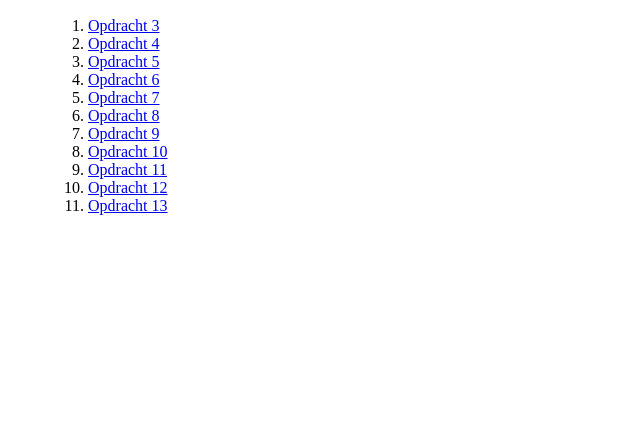
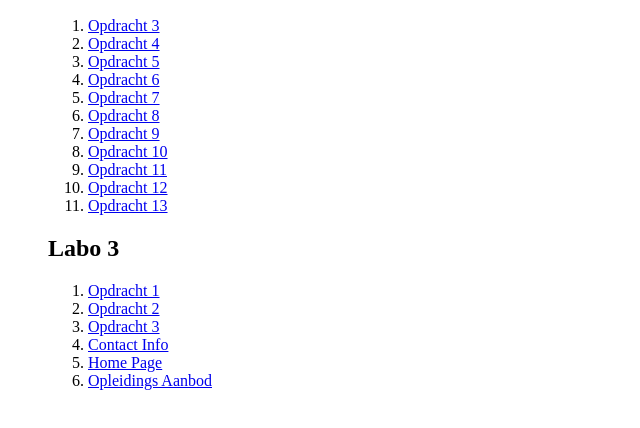
Before and after one commit to aaronVangermeersch/webDevelopment, a plain HTML site: page index.html in a window 1280 px wide. Shown: the part 136-564 px from the top of the page, without its empty margins (0-640 px from the left). Drawn offline with Linux system fonts and the light colour scheme.

Commit message:
Update index.html

```diff
--- a/index.html
+++ b/index.html
@@ -22,10 +22,23 @@
             <li><a href="labo_2/opdracht_12.html">Opdracht 12</a></li>
             <li><a href="labo_2/opdracht_13.html">Opdracht 13</a></li>
         </ol>
+
+        <h2>Labo 3</h2>
+        <ol>
+            <li><a href="labo_3/opdracht_1.html">Opdracht 1</a> </li>
+            <li><a href="labo_3/opdracht_2.html">Opdracht 2</a> </li>
+            <li><a href="labo_3/opdracht_3.html">Opdracht 3</a> </li>
+            <li><a href="labo_3/contact/contact%20info.html">Contact Info</a> </li>
+            <li><a href="labo_3/homepage/homepage.html">Home Page</a> </li>
+            <li><a href="labo_3/opleidingsaanbod/opleidingsaanbod.html">Opleidings Aanbod</a> </li>
+        </ol>
     </li>
 </ul>
 
 
 
+
+
+
 </body>
 </html>
```
